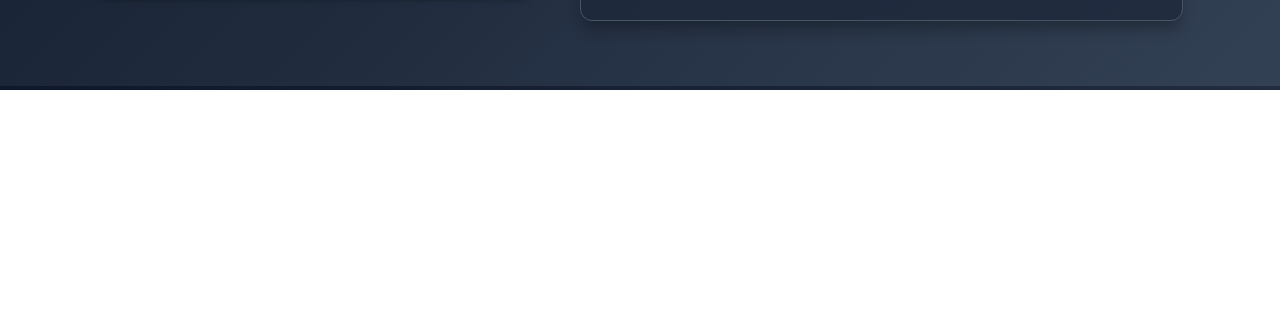
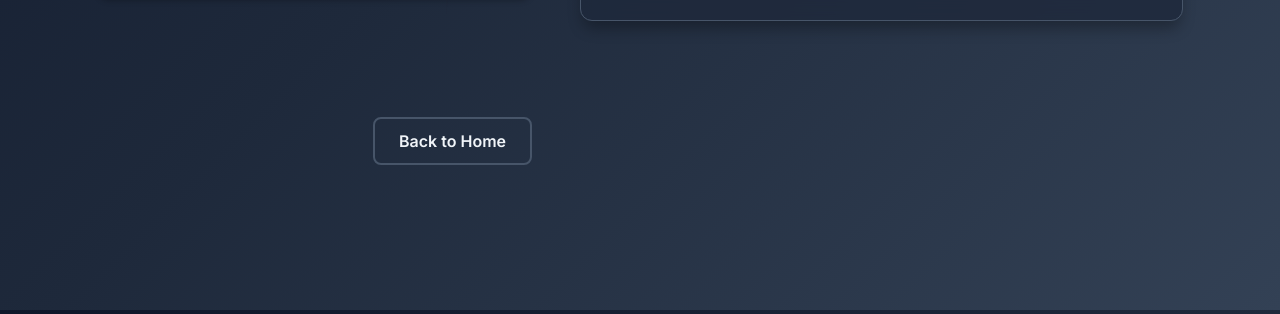
Before and after one commit to kevin-kwforce/website, a plain HTML site: page contact.html in a window 1280 px wide. Shown: the part 861-1175 px from the top of the page. Before the commit the page ends 951 px from the top, so only its background shows below. Drawn offline with nearby package versions, Linux system fonts and the light colour scheme.

Commit message:
Add files via upload

```diff
--- a/contact.html
+++ b/contact.html
@@ -205,6 +205,12 @@
                                 <p style="font-size: 0.9rem; color: var(--text-secondary); margin-top: 1rem; text-align: center; font-style: italic;">We'll respond within 24–48 hours. Your information is kept private and secure.</p>
                             </form>
                         </div>
+                        <!-- Home button below the form -->
+<div style="text-align: right; margin: 3rem 0 5rem 0;">
+    <a href="/" class="btn-secondary" style="text-decoration: none; display: inline-block; padding: 0.75rem 1.5rem; font-size: 1rem;">
+        Back to Home
+    </a>
+</div>
                     </div>
                 </div>
             </section>
```
